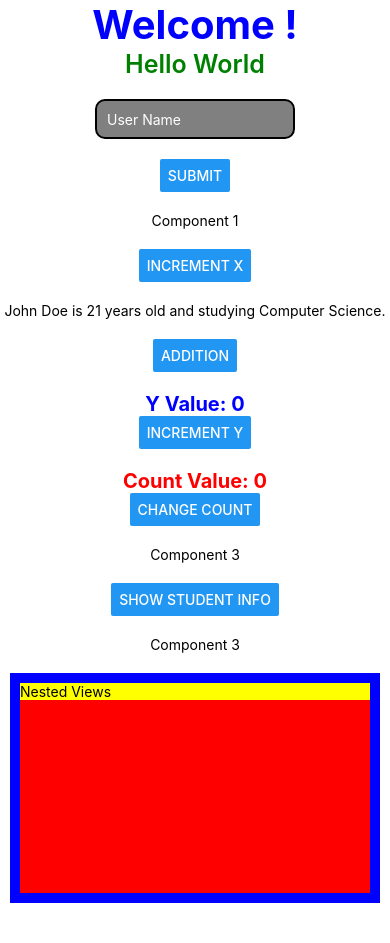
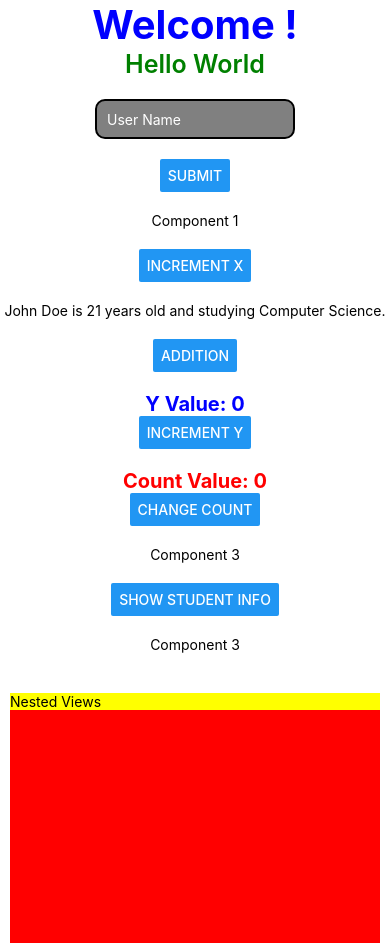
Before and after one commit to Nadil-Dulran/MobileTestApp, a React Native app: screen / in a window 390 px wide. Before the commit the page ends 903 px from the top, so only its background shows below. Built offline with nearby package versions, Linux system fonts and the light colour scheme.

Commit message:
Use AlignSelf attribute

```diff
--- a/App.tsx
+++ b/App.tsx
@@ -174,8 +174,8 @@ function App() {
         <Component3 style={{marginBottom: 20, marginTop: 20}}/>
 
 
-          <View style={{ backgroundColor: 'blue', flexDirection: 'row', height: 230, width: 370 }}>
-            <View style={{ backgroundColor: 'red', margin: 10, flex: 1 }}>
+          <View style={{ backgroundColor: 'blue', flexDirection: 'row', height: 230, width: 370, alignSelf: 'center', marginTop: 20 }}>
+            <View style={{ backgroundColor: 'red',flex: 1, height: 250, width: 400 }}>
               <View style={{ backgroundColor: 'yellow' }}>
                 <Text>Nested Views</Text>
               </View>
```
